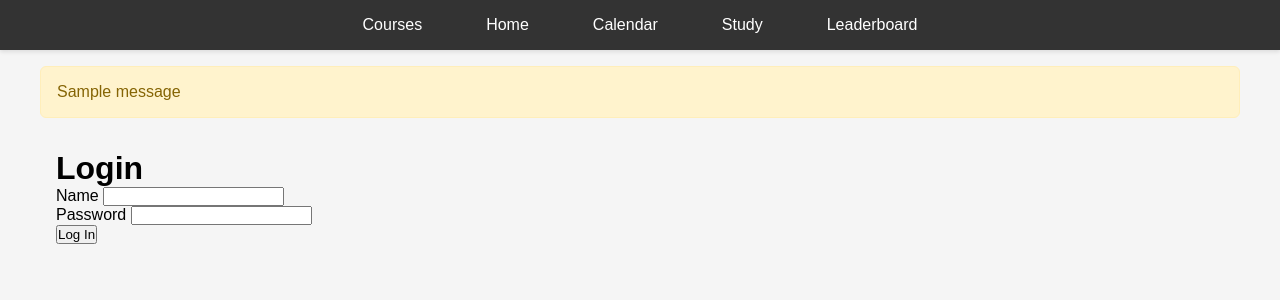
After one commit to mazobucks/jachacks2026, a Flask app: page /login in a window 1280 px wide. The commit adds this page. Shown: the top 300 px of the page. Run offline with Flask 3, Linux system fonts and the light colour scheme; tables that the repository leaves empty hold one stand-in row (values such as "Sample post"); one stand-in notice (Sample message) is shown.

Commit message:
Added a db and login feature

```diff
--- a/app.py
+++ b/app.py
@@ -1,29 +1,56 @@
 import os
 import sqlite3
 import secrets
-from flask import Flask, render_template, g
+import werkzeug
+from flask import Flask, render_template, request, redirect, url_for, flash, g
+from flask_login import LoginManager, UserMixin, login_required, login_user, logout_user
 
 app = Flask(__name__)
 app.secret_key = secrets.token_hex(16)
+
+login_manager = LoginManager()
+login_manager.init_app(app)
+
+def hash_password(name, password):
+    return werkzeug.security.generate_password_hash(name + password)
 
 path = "study.db"
 database_exists = os.path.isfile(path)
 db = sqlite3.connect(path)
 if not database_exists:
     db.execute(
-        "CREATE TABLE Users (id INTEGER PRIMARY KEY AUTOINCREMENT, name VARCHAR(255), grade VARCHAR(255))"
+        "CREATE TABLE Users (id INTEGER PRIMARY KEY AUTOINCREMENT, name VARCHAR(255) UNIQUE, grade VARCHAR(255), password VARCHAR(255))"
     )
     db.execute(
         "CREATE TABLE Stats (id INTEGER PRIMARY KEY AUTOINCREMENT, title VARCHAR(255), points INTEGER NOT NULL CHECK(points >= 0 AND points <= 100), user_id INTEGER NOT NULL, FOREIGN KEY (user_id) REFERENCES Users(id))"
     )
+    db.execute(
+        "INSERT INTO Users (name, grade, password) VALUES (?, ?, ?)",
+        ("Test", "A", hash_password("Test", "1234")),
+    )
     db.commit()
+    db.close()
+
+class User(UserMixin):
+    def __init__(self, id, name, password):
+        self.id = name
+        self.user_id = id
+        self.name = name
+        self.password = password
 
 def get_db():
     db = g.get("_database")
     if not db:
-        db = sqlite3.connect(path)
-        g._database = db
+        g._database = sqlite3.connect(path)
+        db = g._database
     return db
+
+@login_manager.user_loader
+def user_loader(name):
+    record = get_db().execute("SELECT id, password, name FROM Users WHERE name = ? LIMIT 1", [name]).fetchone()
+    if not record:
+        return None
+    return User(record[0], record[2], record[1])
 
 @app.teardown_appcontext
 def close_connection(exception):
@@ -35,5 +62,27 @@ def close_connection(exception):
 def home():
     return render_template("home.html")
 
+@app.route("/login")
+def login_form():
+    return render_template("login.html")
+
+@app.route("/login", methods=["POST"])
+def login():
+    name = request.form["name"]
+    password = request.form["password"]
+    record = get_db().execute("SELECT id, password FROM Users WHERE name = ? LIMIT 1", [name]).fetchone()
+    if not record or not werkzeug.security.check_password_hash(record[1], name + password):
+        flash("Login info invalid!!!")
+        return redirect(url_for("login_form"))
+    user = User(record[0], name, record[1])
+    login_user(user)
+    return redirect(url_for("home"))
+
+@app.route("/logout")
+@login_required
+def logout():
+    logout_user()
+    return redirect(url_for("home"))
+
 if __name__ == "__main__":
     app.run(debug=True)
--- a/templates/base.html
+++ b/templates/base.html
@@ -35,6 +35,21 @@
         nav a:hover {
             background-color: #555;
         }
+        .flash-messages {
+            max-width: 1200px;
+            margin: 1rem auto;
+            padding: 1rem;
+            background-color: #fff3cd;
+            border: 1px solid #ffeeba;
+            color: #856404;
+            border-radius: 6px;
+        }
+        .flash-messages ul {
+            list-style: none;
+        }
+        .flash-messages li + li {
+            margin-top: 0.5rem;
+        }
         main {
             max-width: 1200px;
             margin: 2rem auto;
@@ -52,6 +67,19 @@
             <li><a href="{{ url_for('home') }}">Leaderboard</a></li>
         </ul>
     </nav>
+
+    {% with messages = get_flashed_messages() %}
+      {% if messages %}
+        <div class="flash-messages">
+          <ul>
+            {% for message in messages %}
+              <li>{{ message }}</li>
+            {% endfor %}
+          </ul>
+        </div>
+      {% endif %}
+    {% endwith %}
+
     <main>
         {% block content %}{% endblock %}
     </main>
--- /dev/null
+++ b/templates/login.html
@@ -0,0 +1,25 @@
+{% extends "base.html" %}
+
+{% block title %}Log in{% endblock %}
+
+{% block content %}
+<div class="login-screen">
+  <div class="login-page">
+      <h1>Login</h1>
+
+      <form class="login-form" action="{{ url_for('login') }}" method="post">
+          <div>
+              <label for="name">Name</label>
+              <input type="text" id="name" name="name" required>
+          </div>
+
+          <div>
+              <label for="password">Password</label>
+              <input type="password" id="password" name="password" required>
+          </div>
+
+          <button type="submit">Log In</button>
+      </form>
+  </div>
+</div>
+{% endblock %}
```
Also changed, not shown: static/css/login.css (added, +75 -0 lines), study.db (added).
